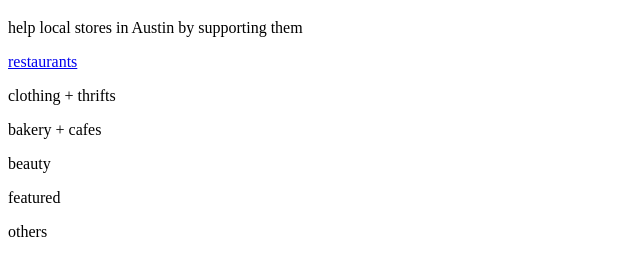
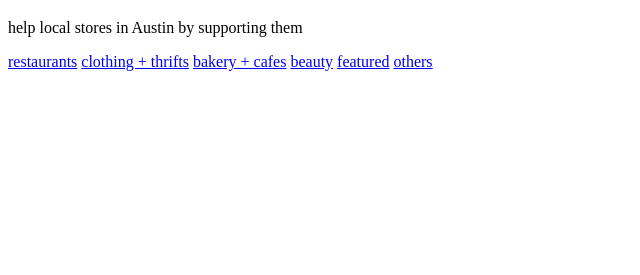
Before and after one commit to diyarajon/prototype, a plain HTML site: page index.html in a window 1280 px wide. Shown: the part 61-336 px from the top of the page, without its empty margins (0-640 px from the left). Drawn offline with Linux system fonts and the light colour scheme.

Commit message:
Update index.html

```diff
--- a/index.html
+++ b/index.html
@@ -11,10 +11,11 @@
     <p>help local stores in Austin by supporting them</p>
 
     <a href="restaurants.html">restaurants</a>
-    <p>clothing + thrifts</p>
-    <p>bakery + cafes</p>
-    <p>beauty</p>
-    <p>featured</p>
-    <p>others</p>
+    <a href="clothing.html">clothing + thrifts</a>
+    <a href="cafes.html">bakery + cafes</a>
+    <a href="beauty.html">beauty</a>
+    <a href="featured.html">featured</a>
+    <a href="others.html">others</a>
+
 </body>
 </html>
```
